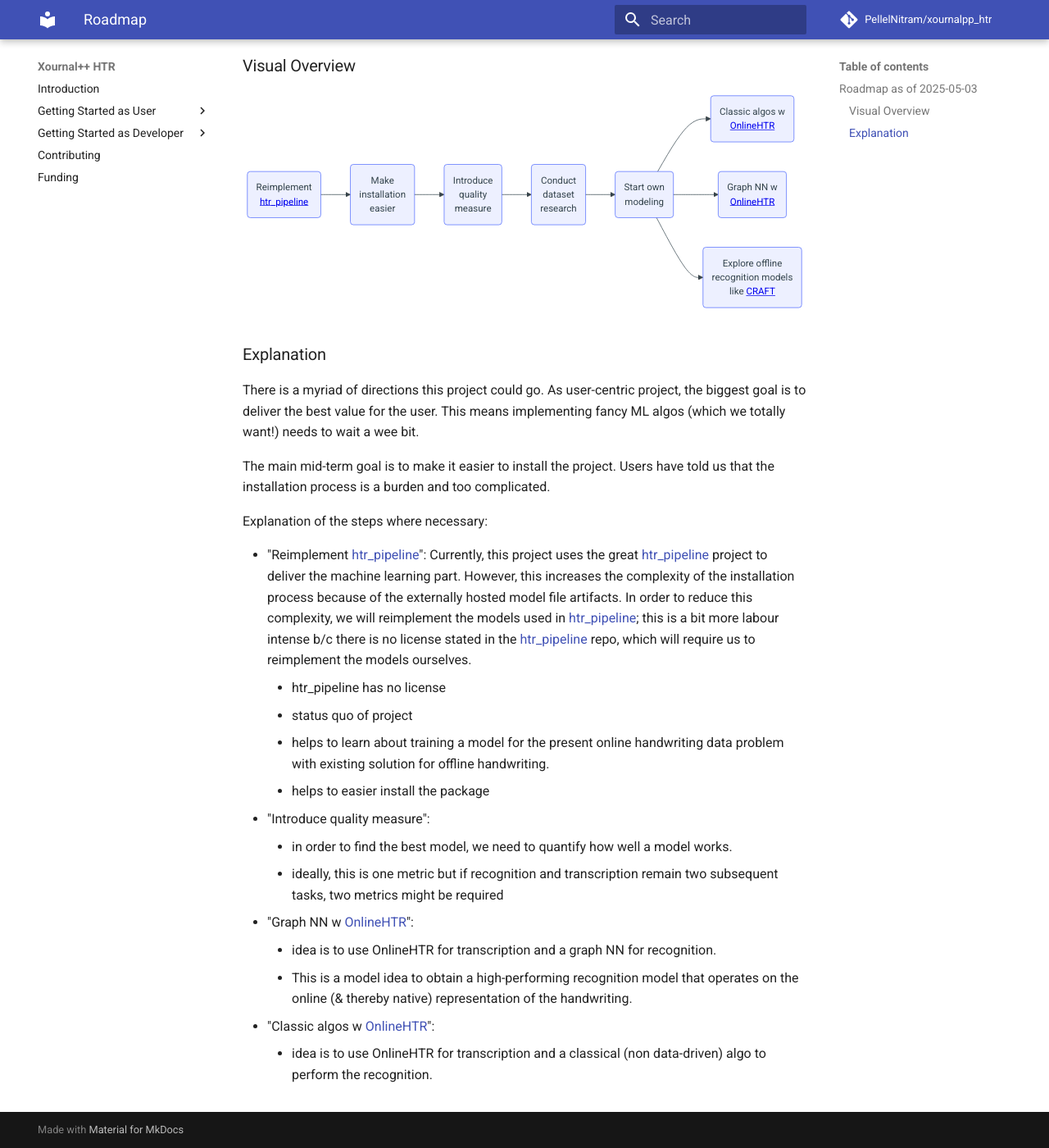
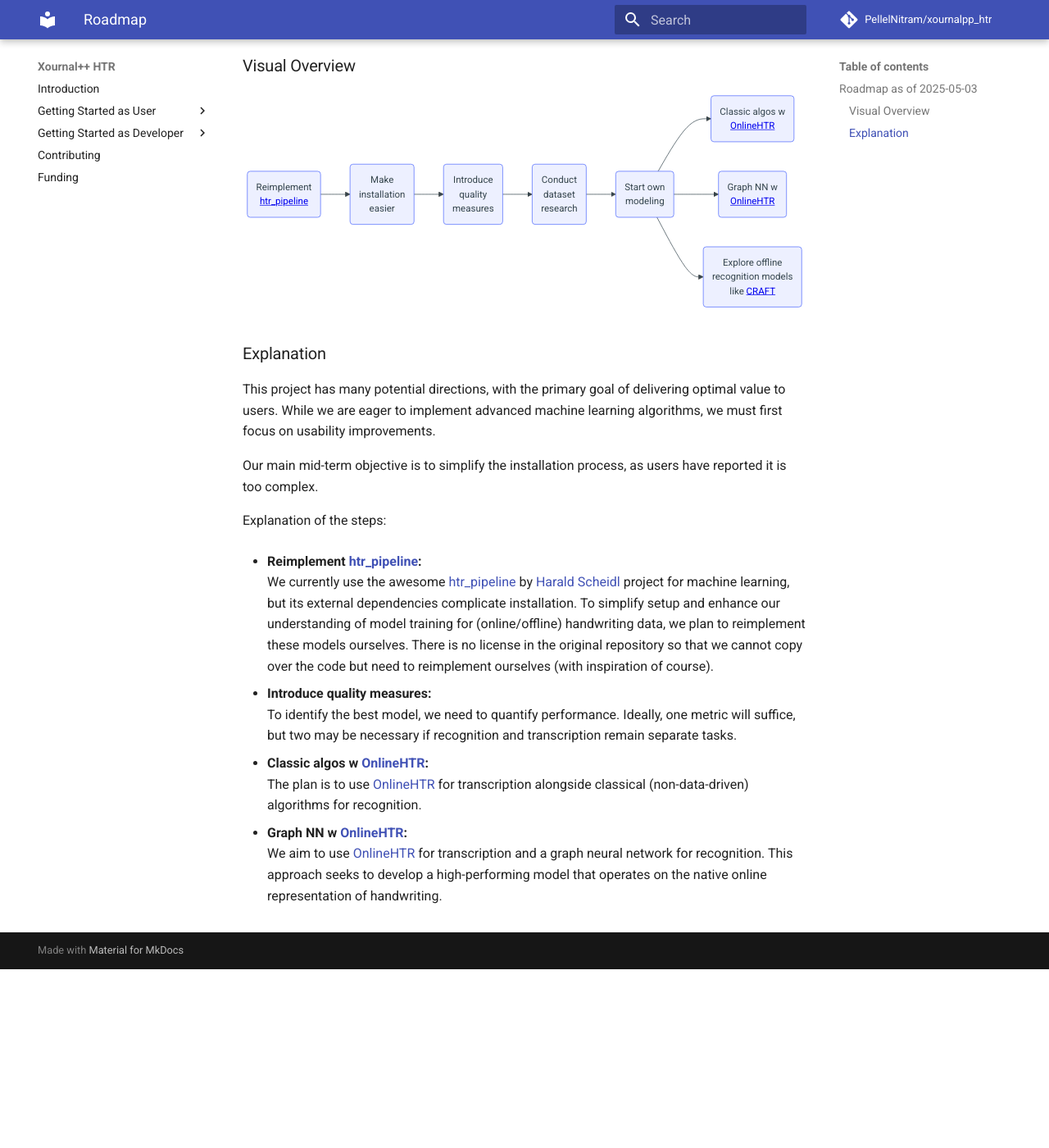
Before and after one commit to PellelNitram/xournalpp_htr, an MkDocs documentation site: the page built from docs/roadmap.md, in a window 1280 px wide and 1400 px high, scrolled down 324 px. Shown: the whole window at 82% size. Built offline with MkDocs 1.6.1 and Material for MkDocs 9.7.7, drawn with Linux system fonts in a browser that asks for light colours; comment, search, counter and statistics services are not loaded; after the commit the page ends 1506 px from its top, so only the background shows below that.

Commit message:
Work on roadmap documentation page.

```diff
--- a/docs/roadmap.md
+++ b/docs/roadmap.md
@@ -28,7 +28,7 @@ flowchart LR
     D(
         Introduce
         quality
-        measure
+        measures
     )
     E(
         Graph NN w
@@ -55,22 +55,20 @@ flowchart LR
 
 ### Explanation
 
-There is a myriad of directions this project could go. As user-centric project, the biggest goal is to deliver the best value for the user. This means implementing fancy ML algos (which we totally want!) needs to wait a wee bit.
+This project has many potential directions, with the primary goal of delivering optimal value to users. While we are eager to implement advanced machine learning algorithms, we must first focus on usability improvements.
 
-The main mid-term goal is to make it easier to install the project. Users have told us that the installation process is a burden and too complicated.
+Our main mid-term objective is to simplify the installation process, as users have reported it is too complex.
 
-Explanation of the steps where necessary:
+Explanation of the steps:
 
-- "Reimplement [htr_pipeline](https://github.com/githubharald/HTRPipeline)": Currently, this project uses the great [htr_pipeline](https://github.com/githubharald/HTRPipeline) project to deliver the machine learning part. However, this increases the complexity of the installation process because of the externally hosted model file artifacts. In order to reduce this complexity, we will reimplement the models used in [htr_pipeline](https://github.com/githubharald/HTRPipeline); this is a bit more labour intense b/c there is no license stated in the [htr_pipeline](https://github.com/githubharald/HTRPipeline) repo, which will require us to  reimplement the models ourselves.
-    - htr_pipeline has no license
-    - status quo of project
-    - helps to learn about training a model for the present online handwriting data problem with existing solution for offline handwriting.
-    - helps to easier install the package
-- "Introduce quality measure":
-    - in order to find the best model, we need to quantify how well a model works.
-    - ideally, this is one metric but if recognition and transcription remain two subsequent tasks, two metrics might be required
-- "Graph NN w [OnlineHTR](https://github.com/PellelNitram/OnlineHTR)":
-    - idea is to use OnlineHTR for transcription and a graph NN for recognition.
-    - This is a model idea to obtain a high-performing recognition model that operates on the online (& thereby native) representation of the handwriting.
-- "Classic algos w [OnlineHTR](https://github.com/PellelNitram/OnlineHTR)":
-    - idea is to use OnlineHTR for transcription and a classical (non data-driven) algo to perform the recognition.
+- **Reimplement [htr_pipeline](https://github.com/githubharald/HTRPipeline):**
+  We currently use the awesome [htr_pipeline](https://github.com/githubharald/HTRPipeline) by [Harald Scheidl](https://github.com/githubharald) project for machine learning, but its external dependencies complicate installation. To simplify setup and enhance our understanding of model training for (online/offline) handwriting data, we plan to reimplement these models ourselves. There is no license in the original repository so that we cannot copy over the code but need to reimplement ourselves (with inspiration of course).
+
+- **Introduce quality measures:**
+  To identify the best model, we need to quantify performance. Ideally, one metric will suffice, but two may be necessary if recognition and transcription remain separate tasks.
+
+- **Classic algos w [OnlineHTR](https://github.com/PellelNitram/OnlineHTR):**
+  The plan is to use [OnlineHTR](https://github.com/PellelNitram/OnlineHTR) for transcription alongside classical (non-data-driven) algorithms for recognition.
+
+- **Graph NN w [OnlineHTR](https://github.com/PellelNitram/OnlineHTR):**
+  We aim to use [OnlineHTR](https://github.com/PellelNitram/OnlineHTR) for transcription and a graph neural network for recognition. This approach seeks to develop a high-performing model that operates on the native online representation of handwriting.
```
